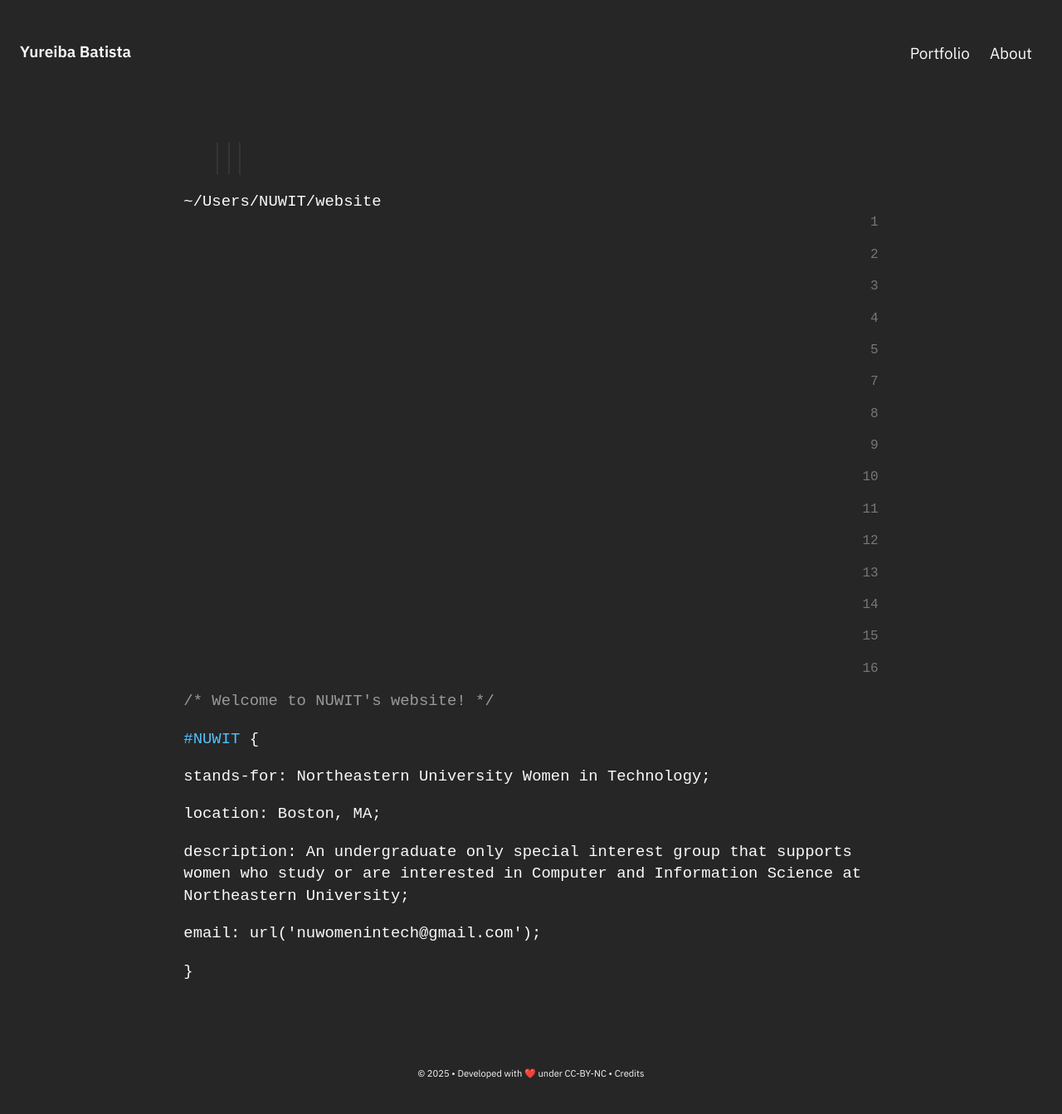
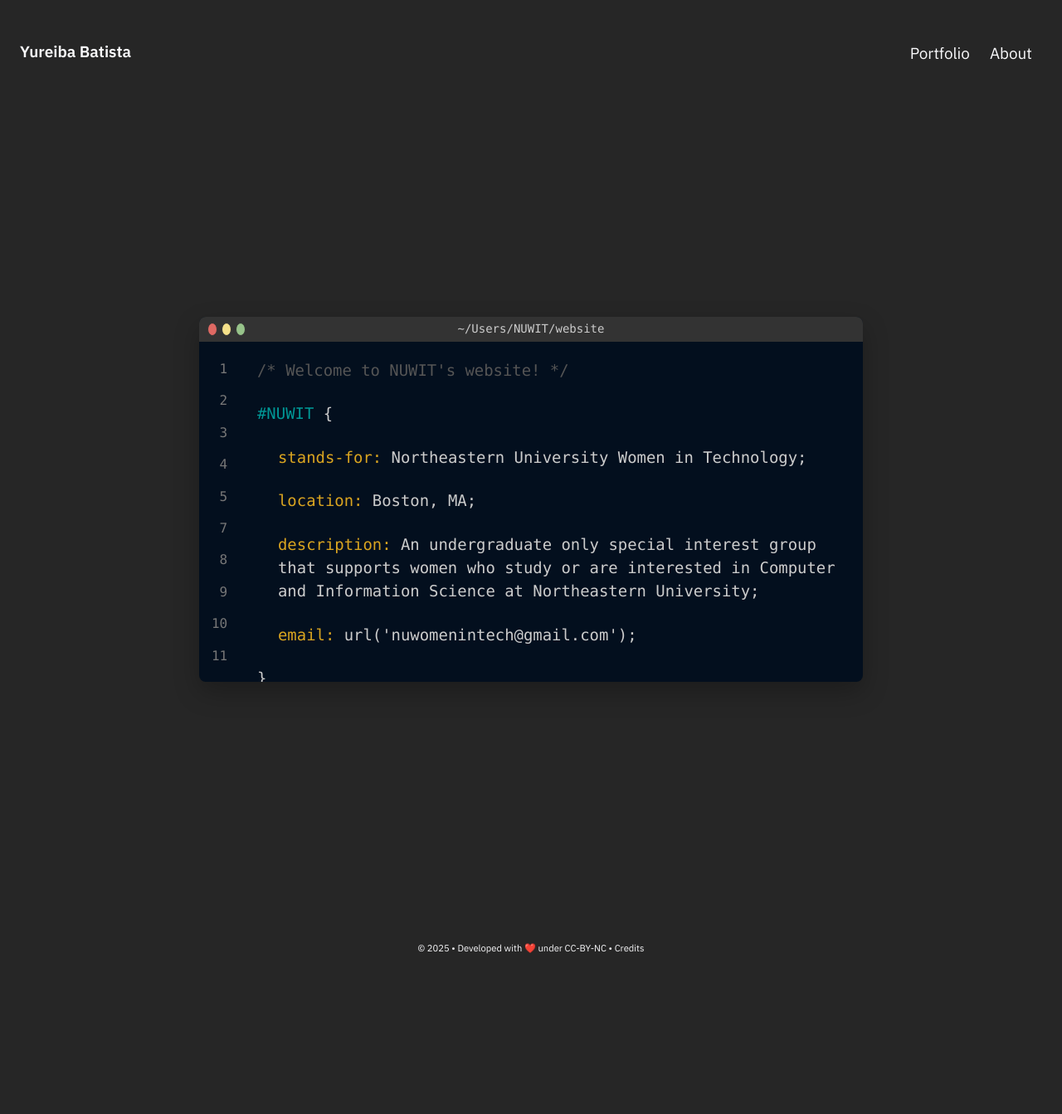
Before and after one commit to batistayureiba/batistayureiba.github.io, a Jekyll site: the page built from pages/index.md, in a window 1280 px wide. Shown: the whole page at 83% size. Built offline with Jekyll 4.4.1, drawn with Linux system fonts in a browser that asks for light colours; after the commit the page ends 1192 px from its top, so only the background shows below that.

Commit message:
Update terminal.css

```diff
--- a/assets/css/terminal.css
+++ b/assets/css/terminal.css
@@ -2,122 +2,144 @@
 @import url(https://fonts.googleapis.com/css?family=Raleway:300,400,700);
 
 
-/* === Terminal Encapsulada === */
 
-#terminal-wrapper {
-  all: initial; /* IMPORTANTE: anula herencias globales */
+.terminal-wrapper {
   font-family: Consolas, Monaco, 'Andale Mono', monospace;
-  -webkit-font-smoothing: antialiased;
+}
+
+.terminal-wrapper #headerwrap {
+  width: 100%;
+  height: 100vh;
   display: flex;
   align-items: center;
   justify-content: center;
-  width: 100vw;
-  height: 100vh;
-  background: #000;
-  overflow: hidden;
-  box-sizing: border-box;
+
 }
 
-#terminal-wrapper *, #terminal-wrapper *::before, #terminal-wrapper *::after {
-  all: unset;
-  box-sizing: border-box;
-}
-
-/* === Contenedor terminal === */
-
-#terminal-wrapper .code-editor {
+.terminal-wrapper .code-editor {
   position: relative;
   width: 100%;
   max-width: 800px;
   height: 440px;
   color: #ccc;
   background-color: #030f1e;
+  text-align: left;
   border-radius: 8px;
   box-shadow: 0 12px 30px rgba(0, 0, 0, 0.25);
-  padding: 0;
+  margin: 0 auto;
+  overflow: hidden;
 }
 
-/* Barra superior */
-
-#terminal-wrapper .top-bar {
+.terminal-wrapper .code-editor .top-bar {
   font-size: 14px;
+  color: #ccc;
+  text-align: center;
   height: 30px;
   background-color: #333;
+  border-radius: 5px;
+  border-bottom-left-radius: 0;
+  border-bottom-right-radius: 0;
+  position: relative;
+}
+
+.terminal-wrapper .top-bar ul.control {
+  list-style: none;
+  padding: 5px 5px 5px 10px;
+  text-align: left;
+  position: absolute;
+  left: 0;
+  top: 0;
+  height: 30px;
+  margin: 0;
   display: flex;
   align-items: center;
-  justify-content: space-between;
-  border-radius: 8px 8px 0 0;
-  padding: 0 10px;
 }
 
-#terminal-wrapper .top-bar .control {
-  display: flex;
-  gap: 6px;
+.terminal-wrapper .top-bar ul.control .button {
+  display: inline-block;
+  width: 12px;
+  height: 12px;
+  border-radius: 100%;
+  margin-right: 5px;
 }
 
-#terminal-wrapper .top-bar .button {
-  width: 12px;
-  height: 12px;
-  border-radius: 50%;
-  display: inline-block;
+.terminal-wrapper .top-bar ul.control .button:first-of-type {
+  background-color: #df6963;
 }
 
-#terminal-wrapper .top-bar .button:nth-child(1) { background: #df6963; }
-#terminal-wrapper .top-bar .button:nth-child(2) { background: #f5e18a; }
-#terminal-wrapper .top-bar .button:nth-child(3) { background: #97c38a; }
-
-#terminal-wrapper .file-path {
-  color: #ccc;
-  font-size: 12px;
+.terminal-wrapper .top-bar ul.control .button:nth-of-type(2) {
+  background-color: #f5e18a;
 }
 
-/* Números de línea */
+.terminal-wrapper .top-bar ul.control .button:last-of-type {
+  background-color: #97c38a;
+}
 
-#terminal-wrapper .line-numbers {
+.terminal-wrapper .file-path {
+  padding: 5px;
+}
+
+.terminal-wrapper ul.line-numbers {
   list-style: none;
   padding: 20px 15px 5px;
   text-align: right;
   color: #777;
   position: absolute;
   left: 0;
-  top: 30px;
   font-size: 16px;
   line-height: 1.5;
   margin: 0;
+  border-bottom-left-radius: 5px;
 }
 
-/* Código */
-
-#terminal-wrapper .code {
-  margin-top: 50px;
+.terminal-wrapper .code {
+  margin-top: 20px;
   margin-left: 70px;
   padding-right: 30px;
 }
 
-#terminal-wrapper .code p {
-  margin: 0 0 20px;
+.terminal-wrapper .code p {
+  color: #ccc;
+  margin: 15px 0 24px;
   line-height: 1.5;
-  font-size: 16px;
-  color: #ccc;
-  word-break: break-word;
 }
 
-#terminal-wrapper .code p.comment { color: #555; }
-#terminal-wrapper .code p.indent { margin-left: 25px; }
+.terminal-wrapper .code p.indent {
+  margin-left: 25px;
+}
 
-#terminal-wrapper .selector { color: #009897; }
-#terminal-wrapper .prop { color: goldenrod; }
+.terminal-wrapper .code p.comment {
+  color: #555;
+}
 
-/* Responsive */
+.terminal-wrapper .selector {
+  color: #009897;
+}
+
+.terminal-wrapper .prop {
+  color: goldenrod;
+}
+
+.terminal-wrapper .no-mobile {
+  display: block;
+}
 
 @media screen and (max-width: 680px) {
-  #terminal-wrapper .code-editor {
+  .terminal-wrapper .code-editor {
     height: 400px;
   }
-  #terminal-wrapper .file-path {
-    font-size: 10px;
+
+  .terminal-wrapper .file-path {
+    font-size: 12px;
   }
-  #terminal-wrapper .no-mobile {
+
+  .terminal-wrapper .no-mobile {
     display: none;
   }
 }
+
+@media screen and (max-width: 400px) {
+  .terminal-wrapper .code-editor {
+    margin-top: 50px;
+  }
+}
```
